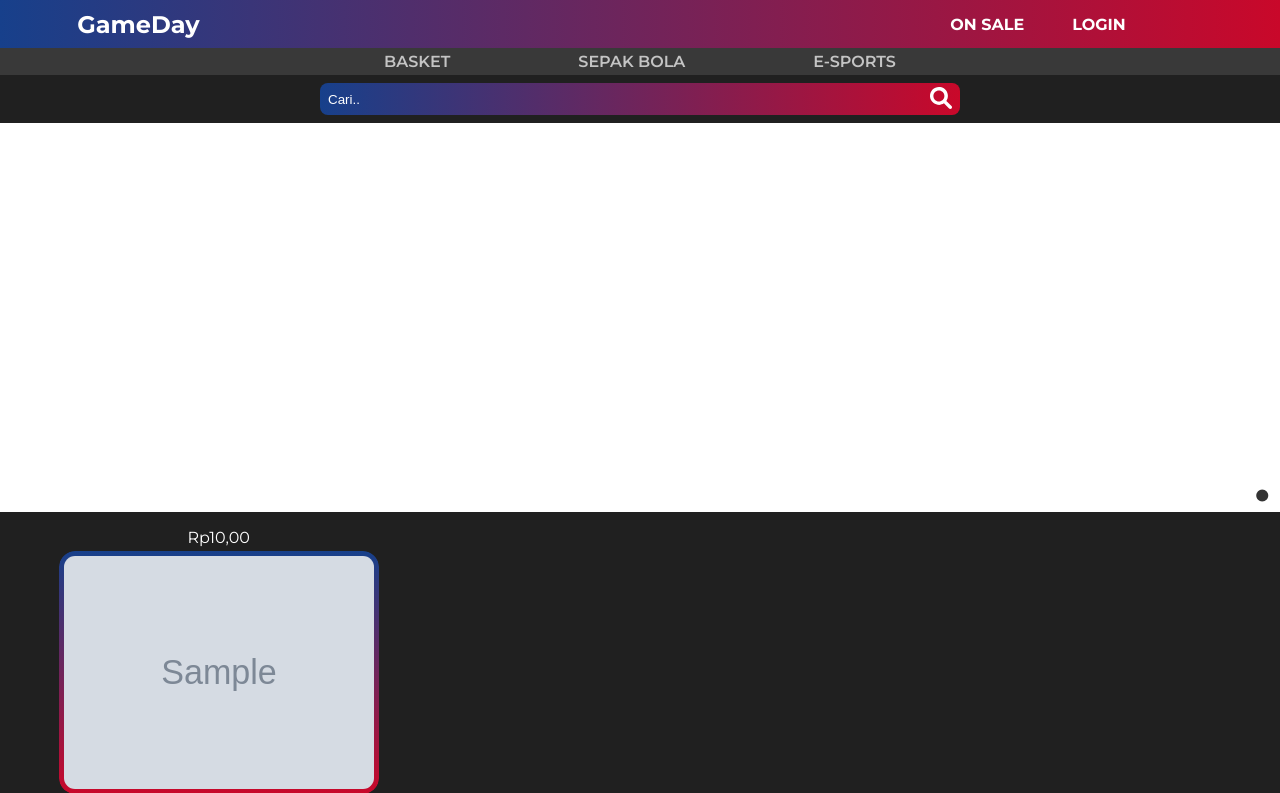
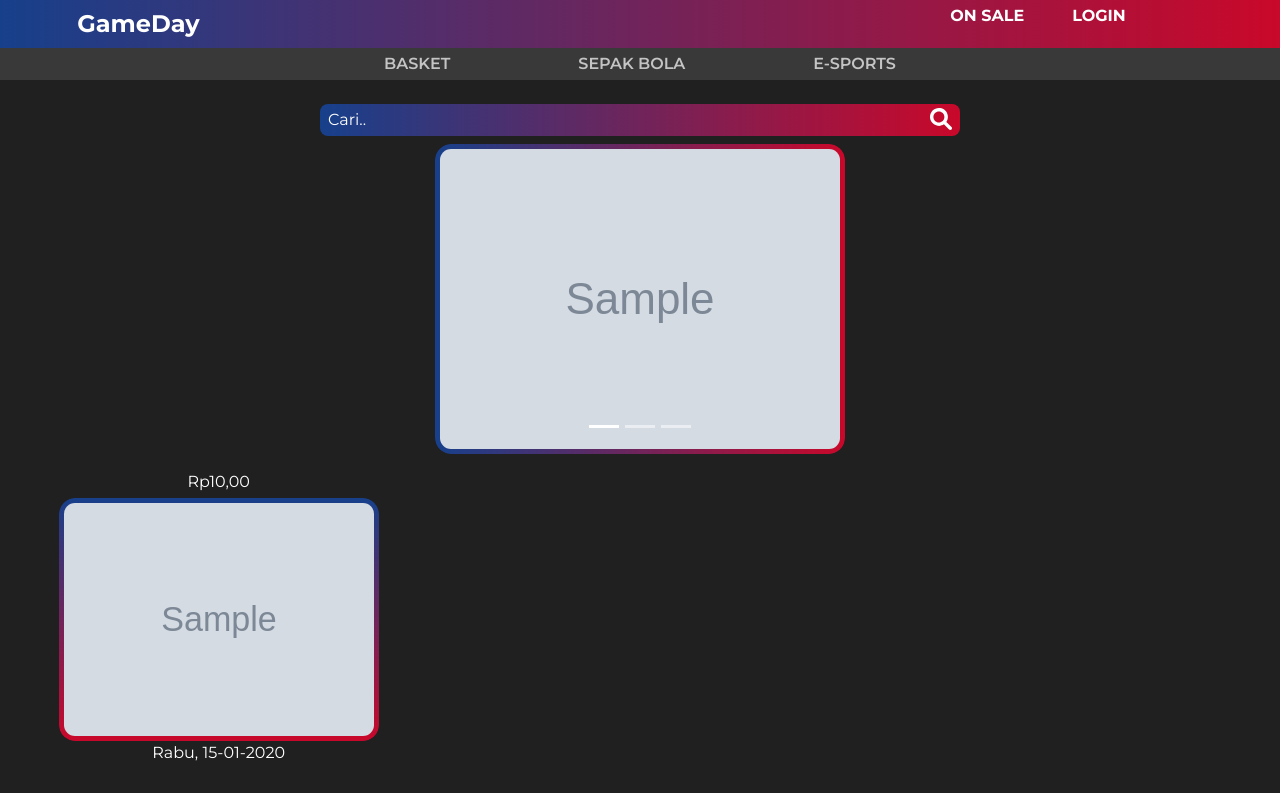
Before and after one commit to Marvvllo/GameDay, a PHP site: page /gameday/index.php in a window 1280 px wide. Shown: the top 793 px of the page. After the commit the page ends 761 px from the top, so only its background shows below. Run offline with PHP 8.4, Linux system fonts and the light colour scheme; tables that the repository leaves empty or names only in its code hold one stand-in row (values such as "Sample post"); grey boxes marked "Sample" are stand-in pictures; some libraries are stand-ins or nearby versions.

Commit message:
Banner baru
Menggunakan carousel bootstrap

```diff
--- a/css/banner.css
+++ b/css/banner.css
@@ -1,108 +1,9 @@
-#slides {
-	display: none;
-	background-color: white;
-	padding: 10px;
-	margin-bottom: 10px;
+.carousel-inner img {
+	border-radius: 1rem;
+	margin-inline: auto;
+	object-fit: cover;
+	max-height: 20em;
+	background: var(--gradient-horizontal);
+	background-clip: padding-box;
+	padding: 5px;
 }
-
-#slides .slidesjs-navigatrion {
-	motion-path: 3px;
-}
-
-#slides .slidesjs-previous {
-	margin-right: 5px;
-	float: left;
-}
-
-#slides .slidesjs-next {
-	margin-right: 5px;
-	float: left;
-}
-
-.slidesjs-pagination {
-	margin: 6px 0 0;
-	float: right;
-	list-style: none;
-}
-
-.slidesjs-pagination li {
-	float: left;
-	margin: 0 1px;
-}
-
-.slidesjs-pagination li a {
-	display: block;
-	width: 13px;
-	height: 0;
-	padding-top: 13px;
-	background-image: url(../images/pagination.png);
-	background-position: 0 0;
-	float: left;
-	overflow: hidden;
-}
-
-.slidesjs-pagination li a.active,
-.slidesjs-pagination li a:hover.active {
-	background-position: 0 -13px;
-}
-
-.slidesjs-pagination li a:hover {
-	background-position: 0 -26px;
-}
-
-#slides a:link,
-#slides a:visited {
-	color: #333;
-}
-
-#slides a:hover,
-#slides a:active {
-	color: #9e2020;
-}
-
-.navbar {
-	overflow: hidden;
-}
-
-#slides {
-	display: none;
-}
-
-.container {
-	margin: 0 auto;
-}
-
-.slidesjs-slide img {
-	object-fit: contain;
-	width: 100%;
-	height: 350px;
-}
-
-/* For tablets and smartphones */
-@media (max-width: 767px) {
-	body {
-		padding-inline: 20px;
-	}
-	.container {
-		width: auto;
-	}
-}
-
-/* For smartphones */
-@media (max-width: 480px) {
-	.container {
-		width: auto;
-	}
-}
-
-/* For smaller displays like laptops */
-@media (min-width: 768px) and (max-width: 979px) {
-	.container {
-		width: 724px;
-	}
-}
-
-/* For larger displays */
-.container {
-	width: 1170px;
-}
--- a/css/style.css
+++ b/css/style.css
@@ -44,8 +44,8 @@ body {
 }
 
 .logo {
-	text-decoration: none;
-	color: var(--white);
+	text-decoration: none !important;
+	color: var(--white) !important;
 	font-weight: 700;
 	font-size: 1.5rem;
 	grid-column: 2 / span 1;
--- a/index.php
+++ b/index.php
@@ -15,23 +15,9 @@ $page = isset($_GET['page']) ? $_GET['page'] : false;
 	<meta charset="UTF-8">
 	<meta http-equiv="X-UA-Compatible" content="IE=edge">
 	<meta name="viewport" content="width=device-width, initial-scale=1.0">
+	<link rel="stylesheet" href="https://cdn.jsdelivr.net/npm/bootstrap@4.0.0/dist/css/bootstrap.min.css" integrity="sha384-Gn5384xqQ1aoWXA+058RXPxPg6fy4IWvTNh0E263XmFcJlSAwiGgFAW/dAiS6JXm" crossorigin="anonymous">
 	<link rel="stylesheet" href="css/style.css">
 	<link rel="stylesheet" href="css/banner.css">
-	<script src='<?php echo BASE_URL . "/js/jquery-3.6.0.min.js" ?>' ></script>
-	<script src='<?php echo BASE_URL . "/js/slidesjs-SlidesJS-3/slidesjs-SlidesJS-3/source/jquery.slides.min.js" ?>'></script>
-
-	<script>
-    $(function() {
-      $('#slides').slidesjs({
-        height: 350,
-				play: {
-					auto: true,
-					interval: 3000
-				},
-				navigation: false
-      });
-    });
-  </script>
 	<title>GameDay | Tiket Permainan</title>
 </head>
 
@@ -40,7 +26,7 @@ $page = isset($_GET['page']) ? $_GET['page'] : false;
 		<div class="nav__upper">
 			<a href="<?php echo BASE_URL ?>" class="logo">GameDay</a>
 			<ul class="nav__upperlink">
-				<li><a href="<?php echo BASE_URL . "index.php?page=sale"?>">On Sale</a></li>
+				<li><a href="<?php echo BASE_URL . "index.php?page=sale" ?>">On Sale</a></li>
 				<li>
 					<?php
 					if ($user_id) {
--- a/main.php
+++ b/main.php
@@ -5,18 +5,45 @@ $search = isset($_GET['search']) ? $_GET['search'] : false;
 
 ?>
 
+
 <form class="cari-form" action="<?php echo BASE_URL . "index.php"?>" method="GET">
 	<input class="cari-text" type="text" placeholder="Cari.." name="search">
 	<input class="cari-btn" type="image" src="./images/icon/magnifying-glass-solid.svg">
 </form>
 
-<div id="slides">
+
+<div id="carouselExampleIndicators" class="carousel slide banner" data-ride="carousel">
+  <ol class="carousel-indicators">
+    <li data-target="#carouselExampleIndicators" data-slide-to="0" class="active"></li>
+    <li data-target="#carouselExampleIndicators" data-slide-to="1"></li>
+    <li data-target="#carouselExampleIndicators" data-slide-to="2"></li>
+  </ol>
+  <div class="carousel-inner">
 	<?php
 	$queryBanner = mysqli_query($koneksi, "SELECT * FROM banner WHERE status ='on' ORDER BY banner_id DESC LIMIT 3");
+	$noBanner = 1;
 	while ($rowBanner = mysqli_fetch_assoc($queryBanner)) {
-		echo "<a href='" . BASE_URL . "$rowBanner[link]'><img src='" . BASE_URL . "images/slide/$rowBanner[gambar]' /> </a>";
+		if ($noBanner == 1) {
+			echo "
+			<div class='carousel-item active'>
+				<a href='" . BASE_URL . "$rowBanner[link]'>
+					<img class='d-block' src='./images/game/$rowBanner[gambar]' alt='First slide'>
+				</a>
+			</div>
+			";
+		} else {
+			echo "
+			<div class='carousel-item'>
+				<a href='" . BASE_URL . "$rowBanner[link]'>
+					<img class='d-block' src='./images/game/$rowBanner[gambar]' alt='First slide'>
+				</a>
+			</div>
+			";
+		}
+		$noBanner++;
 	}
 	?>
+  </div>
 </div>
 
 <div id="frame-barang">
@@ -65,3 +92,7 @@ $search = isset($_GET['search']) ? $_GET['search'] : false;
 
 	</ul>
 </div>
+
+<script src="https://code.jquery.com/jquery-3.2.1.slim.min.js" integrity="sha384-KJ3o2DKtIkvYIK3UENzmM7KCkRr/rE9/Qpg6aAZGJwFDMVNA/GpGFF93hXpG5KkN" crossorigin="anonymous"></script>
+    <script src="https://cdn.jsdelivr.net/npm/popper.js@1.12.9/dist/umd/popper.min.js" integrity="sha384-ApNbgh9B+Y1QKtv3Rn7W3mgPxhU9K/ScQsAP7hUibX39j7fakFPskvXusvfa0b4Q" crossorigin="anonymous"></script>
+    <script src="https://cdn.jsdelivr.net/npm/bootstrap@4.0.0/dist/js/bootstrap.min.js" integrity="sha384-JZR6Spejh4U02d8jOt6vLEHfe/JQGiRRSQQxSfFWpi1MquVdAyjUar5+76PVCmYl" crossorigin="anonymous"></script>
```
Also changed, not shown: images/slide/rockets-vs-clippers.jpg (added).
